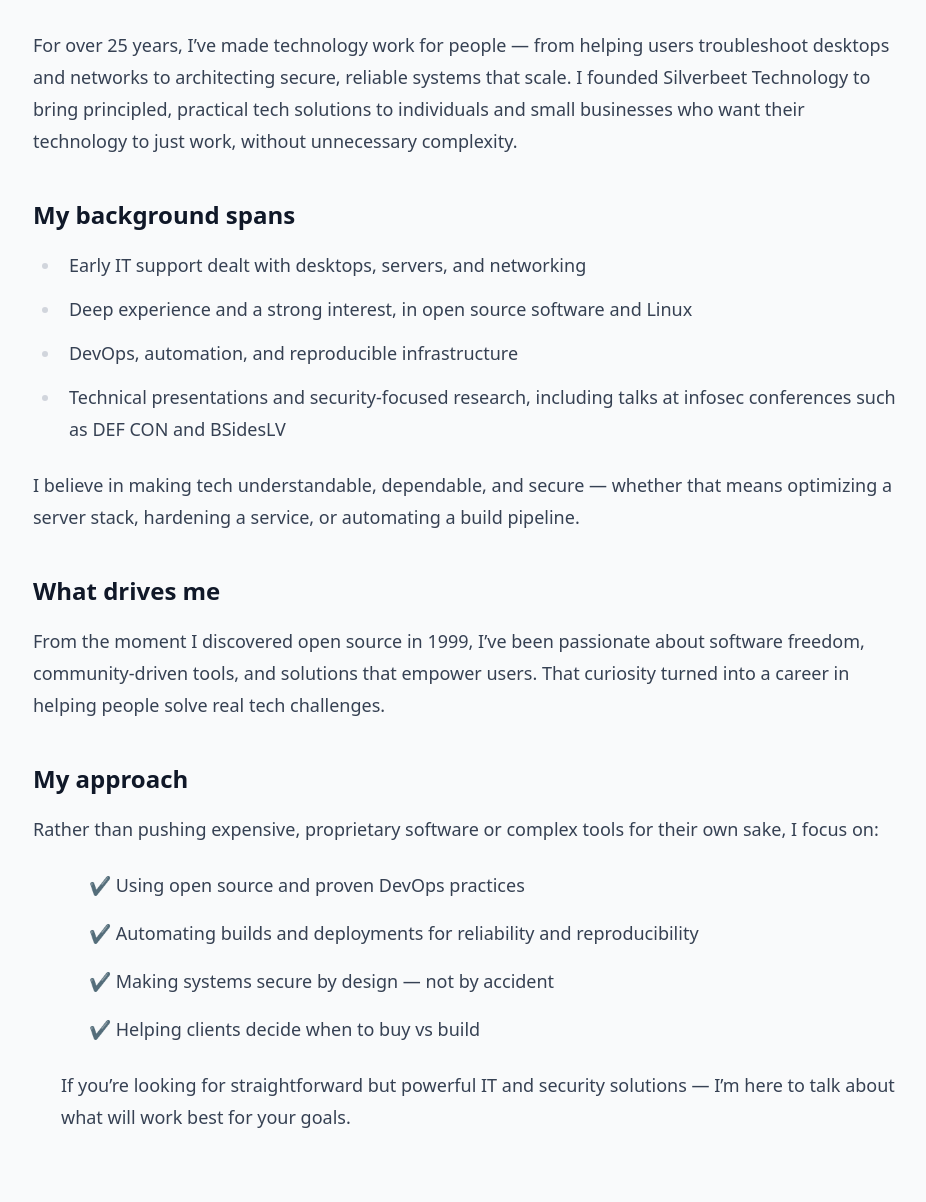
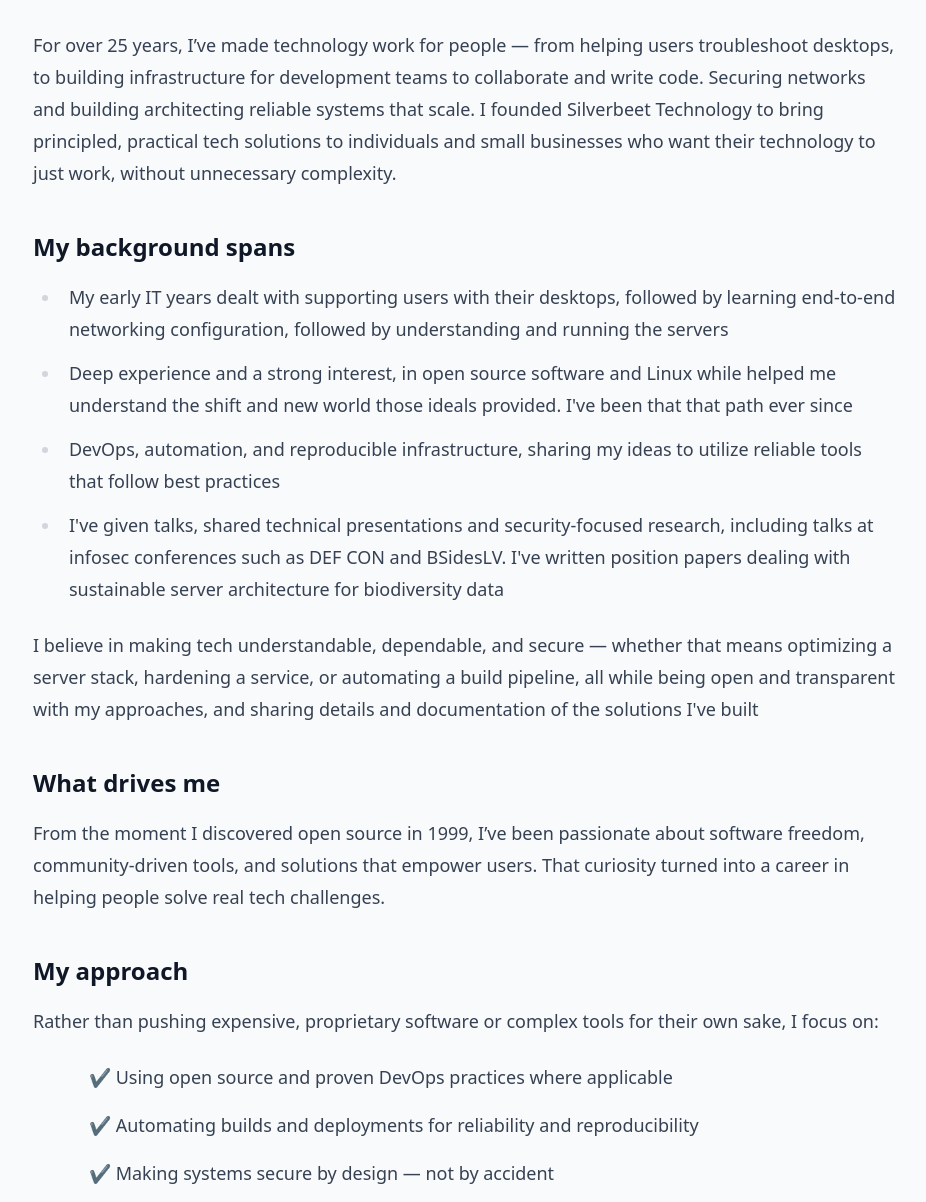
Before and after one commit to silverbeet-technology/website, an Astro site in the folder base/: page /about in a window 1280 px wide. Shown: the part 336-1538 px from the top of the page, without its empty margins (175-1101 px from the left). Built offline with nearby package versions, Linux system fonts and the light colour scheme; Astro itself is replaced by a stand-in of ours.

Commit message:
updated about

```diff
--- a/base/src/pages/about.astro
+++ b/base/src/pages/about.astro
@@ -28,11 +28,12 @@ import { SITE } from "../config/site.mjs";
 					<h2>Overview</h2>
 					<p>
 						For over 25 years, I’ve made technology work for people — from
-						helping users troubleshoot desktops and networks to architecting
-						secure, reliable systems that scale. I founded Silverbeet Technology
-						to bring principled, practical tech solutions to individuals and
-						small businesses who want their technology to just work, without
-						unnecessary complexity.
+						helping users troubleshoot desktops, to building infrastructure for
+						development teams to collaborate and write code. Securing networks
+						and building architecting reliable systems that scale. I founded
+						Silverbeet Technology to bring principled, practical tech solutions
+						to individuals and small businesses who want their technology to
+						just work, without unnecessary complexity.
 					</p>
 				</ScrollReveal>
 
@@ -40,22 +41,32 @@ import { SITE } from "../config/site.mjs";
 					<h3>My background spans</h3>
 					<ul>
 						<li>
-							Early IT support dealt with desktops, servers, and networking
+							My early IT years dealt with supporting users with their desktops,
+							followed by learning end-to-end networking configuration, followed
+							by understanding and running the servers
 						</li>
 						<li>
 							Deep experience and a strong interest, in open source software and
-							Linux
+							Linux while helped me understand the shift and new world those
+							ideals provided. I've been that that path ever since
 						</li>
-						<li>DevOps, automation, and reproducible infrastructure</li>
 						<li>
-							Technical presentations and security-focused research, including
-							talks at infosec conferences such as DEF CON and BSidesLV
+							DevOps, automation, and reproducible infrastructure, sharing my
+							ideas to utilize reliable tools that follow best practices
+						</li>
+						<li>
+							I've given talks, shared technical presentations and
+							security-focused research, including talks at infosec conferences
+							such as DEF CON and BSidesLV. I've written position papers dealing
+							with sustainable server architecture for biodiversity data
 						</li>
 					</ul>
 					<p>
 						I believe in making tech understandable, dependable, and secure —
 						whether that means optimizing a server stack, hardening a service,
-						or automating a build pipeline.
+						or automating a build pipeline, all while being open and transparent
+						with my approaches, and sharing details and documentation of the
+						solutions I've built
 					</p>
 				</ScrollReveal>
 
@@ -76,7 +87,9 @@ import { SITE } from "../config/site.mjs";
 						for their own sake, I focus on:
 					</p>
 					<ul>
-						<ol>✔ Using open source and proven DevOps practices</ol>
+						<ol>
+							✔ Using open source and proven DevOps practices where applicable
+						</ol>
 						<ol>
 							✔ Automating builds and deployments for reliability and
 							reproducibility
@@ -85,8 +98,8 @@ import { SITE } from "../config/site.mjs";
 						<ol>✔ Helping clients decide when to buy vs build</ol>
 						<p>
 							If you’re looking for straightforward but powerful IT and security
-							solutions — I’m here to talk about what will work best for your
-							goals.
+							solutions with the future in mind — I’m here to talk about what
+							will work best to achieve your goals.
 						</p>
 					</ul>
 				</ScrollReveal>
```
